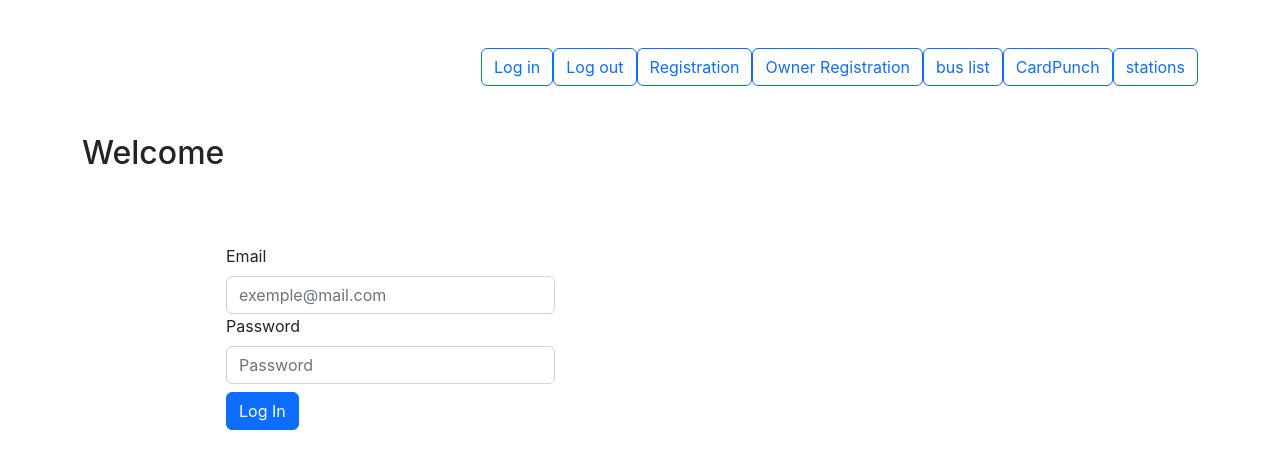
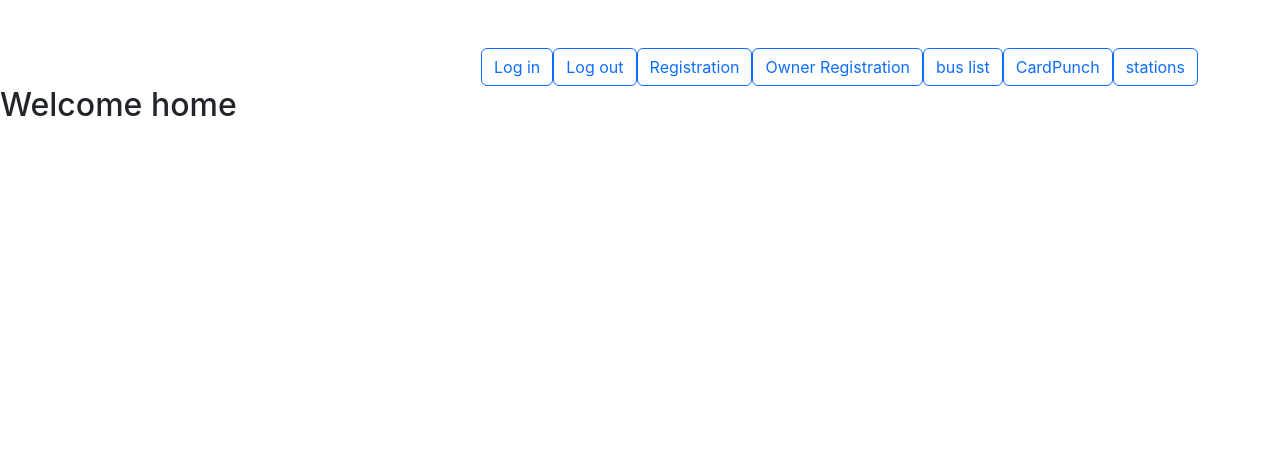
Before and after one commit to Sazzadul42644/Bus-Fare-Collection-System-REACT, a React (Create React App) app: page / in a window 1280 px wide. Shown: the top 468 px of the page. Built offline with nearby package versions, Linux system fonts and the light colour scheme; the HTML template or start-up script is replaced by a standard one.

Commit message:
worked on log in validation and logout

```diff
--- a/src/App.js
+++ b/src/App.js
@@ -7,13 +7,15 @@ import CardPunch from './Pages/DummyRequest/CardPunch';
 import ViewBusList from './Pages/ViewBusList/ViewBusList';
 import ViewStation from './Pages/ViewStation/ViewStation';
 import Logout from './Pages/LogOut/LogOut';
+import Home from './Pages/Home/Home';
 
 function App() {
   return (
     <Router>
       <Head />
       <Routes>
-        <Route exact path='/' element={<Login />} />
+        <Route exact path='/' element={<Home />} />
+        <Route exact path='/home' element={<Home />} />
         <Route exact path='/login' element={<Login />} />
         <Route exact path='/logout' element={<Logout />} />
         <Route exact path='/bus-list' element={<ViewBusList />} />
--- /dev/null
+++ b/src/Pages/Home/Home.js
@@ -0,0 +1,12 @@
+import React from 'react';
+
+const Home = () => {
+
+    return (
+        <div>
+            <h2>Welcome home</h2>
+        </div>
+    );
+};
+
+export default Home;
--- a/src/Pages/LogOut/LogOut.js
+++ b/src/Pages/LogOut/LogOut.js
@@ -5,14 +5,16 @@ import { useNavigate } from "react-router-dom";
 const Logout = () => {
 
     const navigate = useNavigate();
-    let user = JSON.parse(localStorage.getItem('user'));
+    const user = JSON.parse(localStorage.getItem('user'));
 
     var obj = { token: user.access_token };
+
+    console.log(user);
 
     axios.post("http://127.0.0.1:8000/api/logout", obj)
         .then(resp => {
             var token = resp.data;
-            console.log(token);
+            localStorage.removeItem('user');
             navigate('/login');
         }).catch(err => {
             console.log(err);
--- a/src/Pages/Login/Login.js
+++ b/src/Pages/Login/Login.js
@@ -1,25 +1,47 @@
 import axios from 'axios';
-import React, { useState } from 'react';
+import React, { useEffect, useState } from 'react';
 import { useNavigate } from "react-router-dom";
 
 
 const Login = () => {
+    var user;
+    //var isLoggedIn;
+
     let [token, setToken] = useState("");
     let [email, setEmail] = useState("");
     let [password, setPassword] = useState("");
     let [errorMessage, setErrorMessage] = useState("");
+    //const [localStorage, setLocalStorage] = useState("");
+    let [isLoggedIn, setIsLoggedIn] = useState();
     const navigate = useNavigate();
+
+    const checkStorage = key => {
+        const storedData = localStorage.getItem(key);
+        if (!storedData) console.log('Local storage is empty');
+        else {
+            user = JSON.parse(localStorage.getItem(key));
+            setIsLoggedIn(user.access_token);
+        }
+    }
+
+    useEffect(() => {
+        checkStorage('user');
+    }, [])
 
     const loginSubmit = (e) => {
         e.preventDefault();
-        //var obj = { email, password };
-        //alert(obj.email);
+        checkStorage('user');
+
+        console.log(isLoggedIn);
         axios.post("http://127.0.0.1:8000/api/loginApi", {
             email,
-            password
+            password,
+            isLoggedIn
         }).then(response => {
+            console.log(response.data);
             if (response.data === 'logedin!') {
-                navigate('/Card-Punch');
+                navigate('/home');
+                //console.log('logedin! this device');
             }
             else if (response.data === 'this password is not matched') {
                 setErrorMessage("this password is not matched");
@@ -27,16 +49,17 @@ const Login = () => {
             else if (response.data === 'No user found') {
                 setErrorMessage("No user found");
             }
-            var token = response.data;
-            console.log(token);
-            var user = { userId: token.userid, access_token: token.token };
-            localStorage.setItem('user', JSON.stringify(user));
-            console.log(localStorage.getItem('user'));
+            else {
+                var token = response.data;
+                console.log(token);
+                var user = { userId: token.userid, access_token: token.token, userType: token.user_type };
+                localStorage.setItem('user', JSON.stringify(user));
+                console.log(localStorage.getItem('user'));
+            }
+
         }).catch(err => {
             console.log(err);
         });
-
-
     }
 
     return (
```
Also changed, not shown: src/Pages/Passenger/PassengerDashboard/PassengerDashboard.js (added, +11 -0 lines), src/Pages/Shared/Header/Head.js (+15 -0 lines).
